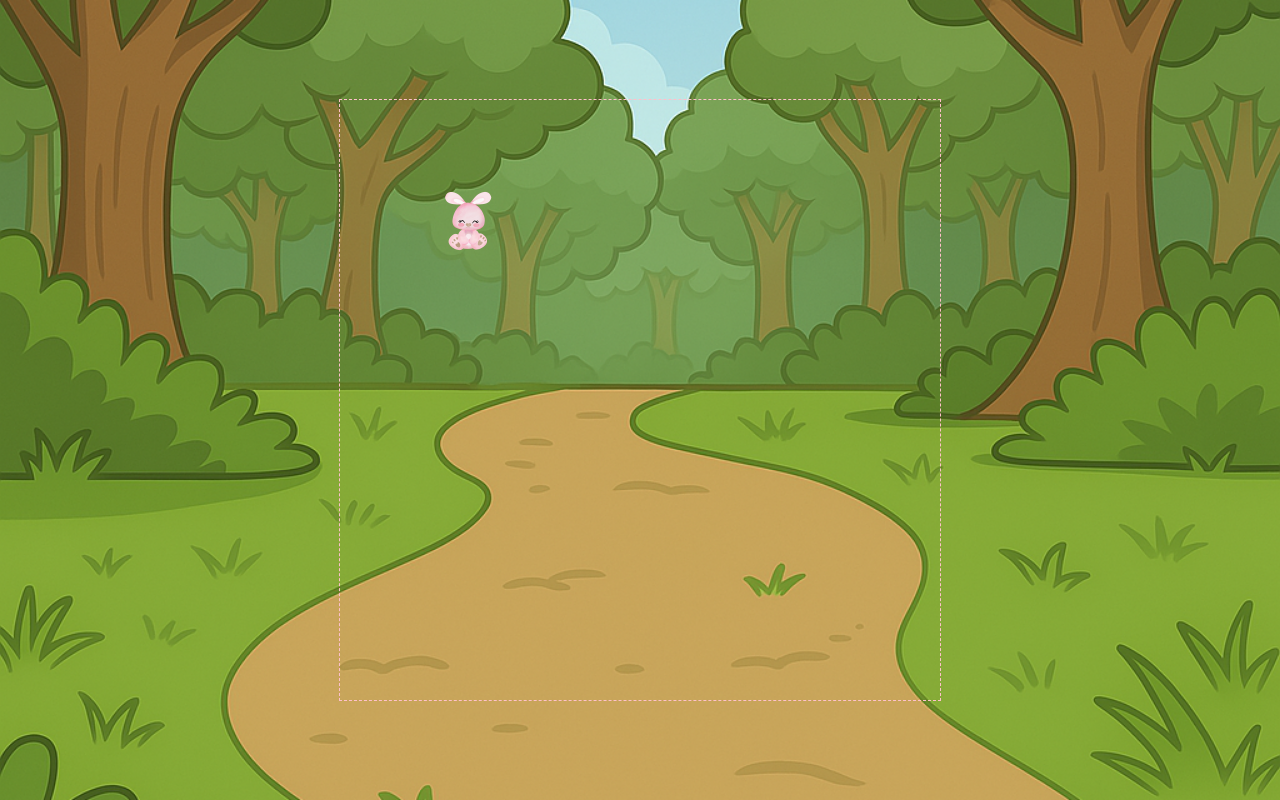
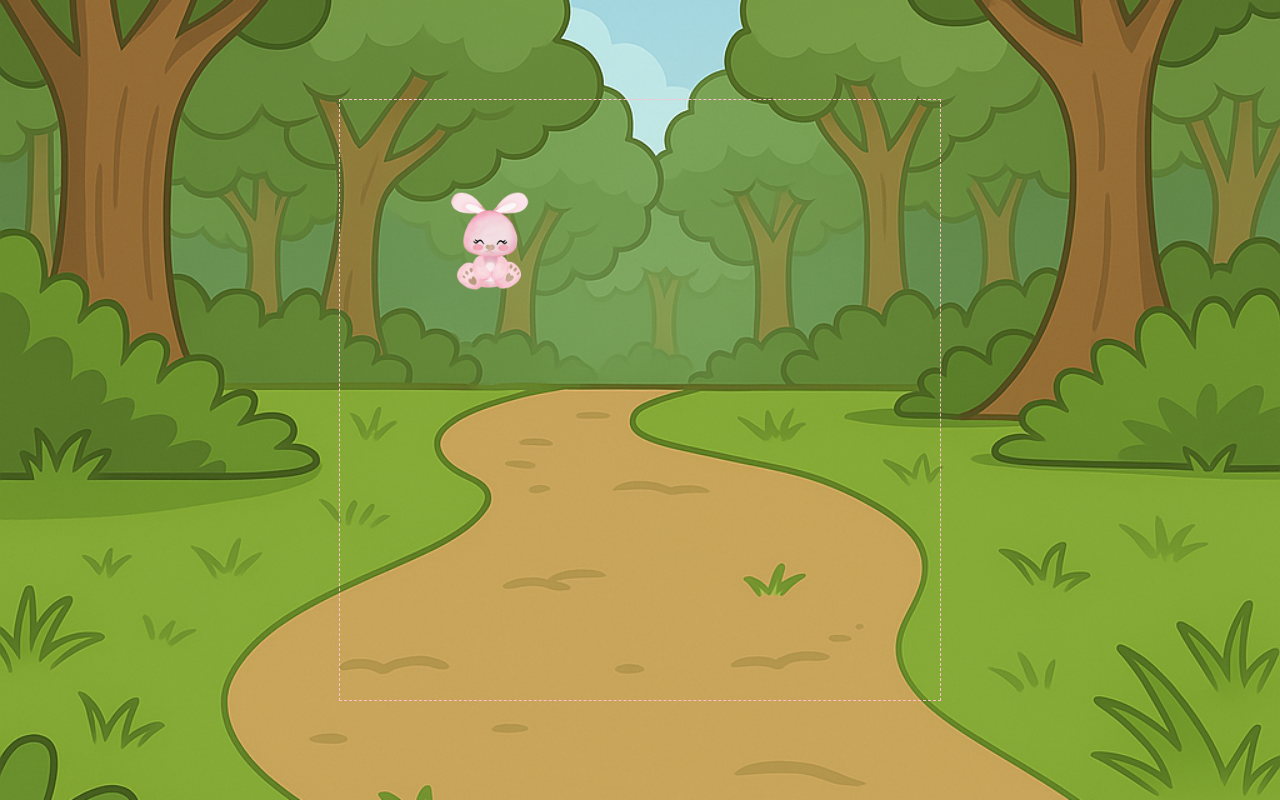
Before and after one commit to GerardoDiazD/MiPau_conejita, a plain HTML site: page index.html in a window 1280 px wide. Drawn offline with Linux system fonts and the light colour scheme.

Commit message:
conejita

```diff
--- a/index.html
+++ b/index.html
@@ -11,7 +11,7 @@
 
         <div id="juego">
             <button id="conejita">
-                <img src="cute-pink-bunny-girl-making-cute-gesture-png.webp" alt="Conejita" width="60">
+                <img src="cute-pink-bunny-girl-making-cute-gesture-png.webp" alt="Conejita" width="100">
             </button>
 
             <div id="mensajeFinal">¡Te Amo, Mi Conejita Hermosa! Besito.</div>
```
